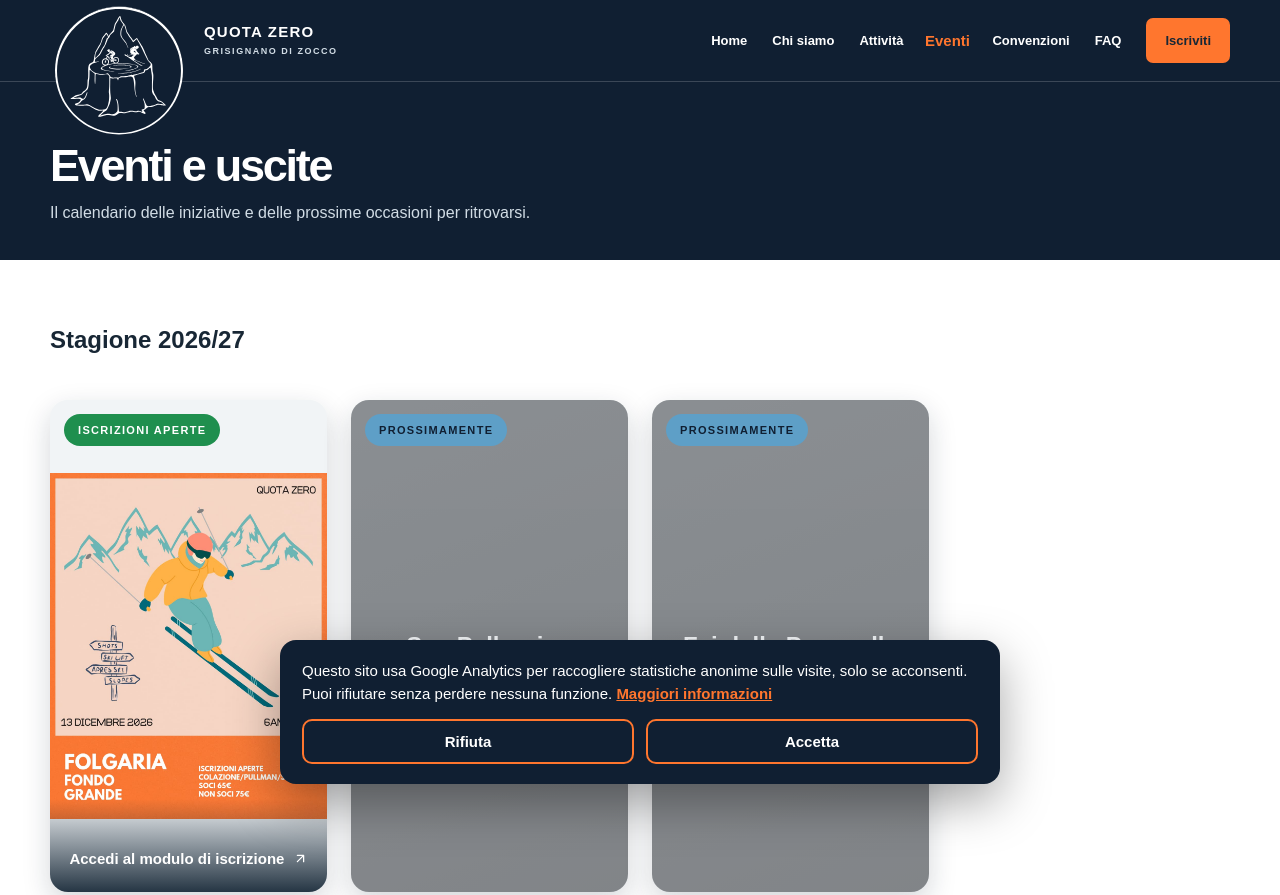
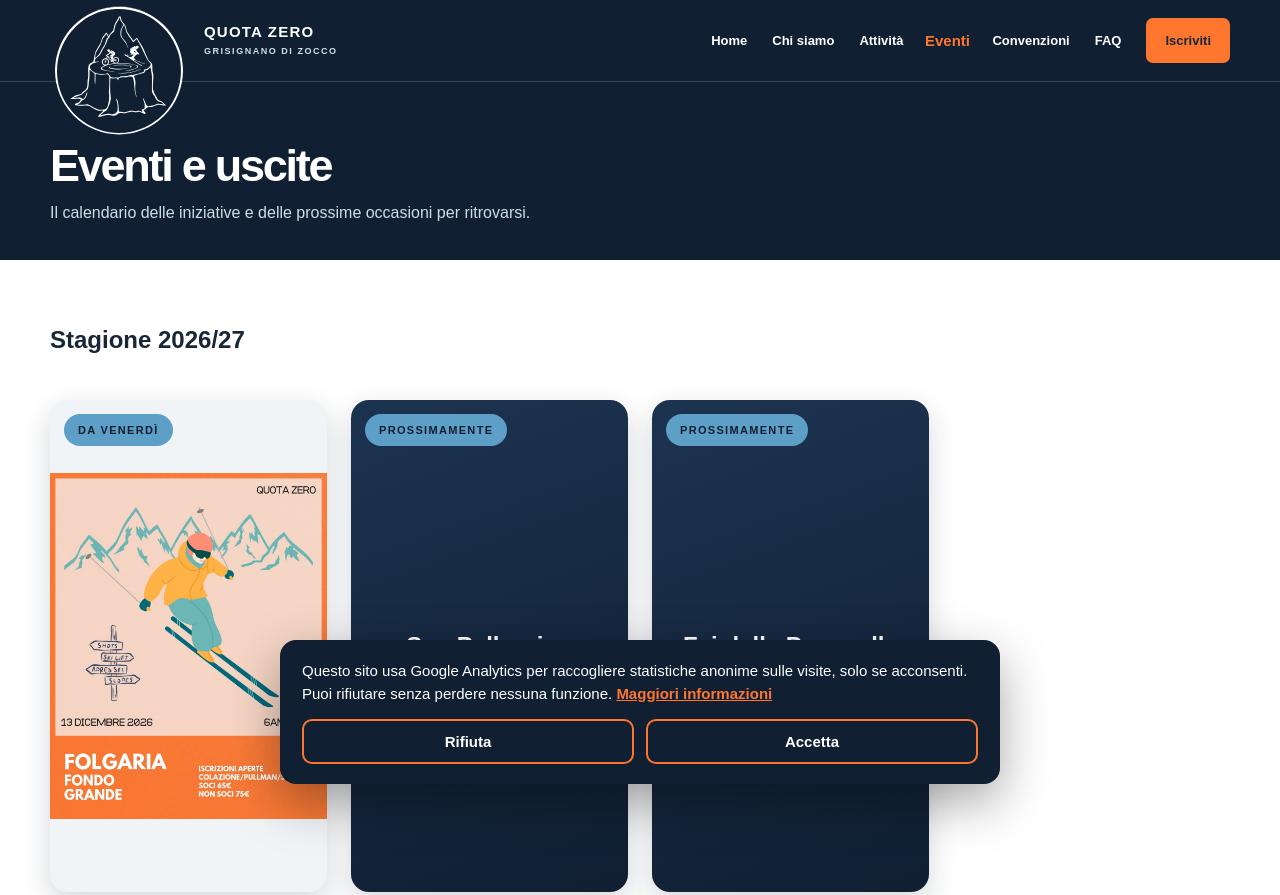
Before and after one commit to GIACOT/Quota-zero, a plain HTML site: page pages/eventi.html in a window 1280 px wide. Shown: the top 895 px of the page. Drawn offline with Linux system fonts and the light colour scheme.

Commit message:
da_venerdi

```diff
--- a/css/Eventi.css
+++ b/css/Eventi.css
@@ -170,6 +170,10 @@
     background: var(--blue);
     color: var(--navy);
 }
+.event-badge.venerdi {
+    background: var(--blue);
+    color: var(--navy);
+}
 .event-skeleton {
     aspect-ratio: 9 / 16;
     border-radius: var(--radius);
--- a/data/eventi.json
+++ b/data/eventi.json
@@ -5,7 +5,7 @@
   "data": "2026-12-13",
   "locandina": "../assets/locandine/Folgaria.jpg",
   "link": "https://docs.google.com/forms/d/1Y-tRCHidwP0BQZtqUOaHBC5SDEAaQNUxTKXfV18Tbt4/edit?usp=drive_web&ouid=106112454223207217415",
-  "stato": "iscrizioni-aperte"
+  "stato": "venerdi"
 },
 {
   "titolo": "San Pellegrino",
--- a/js/Direttivo.js
+++ b/js/Direttivo.js
@@ -37,7 +37,6 @@
             '<div class="dir-photo' + (m.foto ? '' : ' no-photo') + '">' +
             ANELLI +
             '<div class="dir-img">' + foto + '<span class="dir-initials">' + esc(iniziali(m.nome)) + '</span></div>' +
-            (m.instagram ? ICONA_IG : '') +
             '</div>' + chiudi +
             '<h3>' + esc(m.nome) + '</h3>' +
             '<p>' + esc(m.descrizione) + '</p>' +
--- a/js/Eventi.js
+++ b/js/Eventi.js
@@ -9,7 +9,8 @@
         'sold-out': 'Sold out',
         'soldout': 'Sold out',
         'iscrizioni-aperte': 'Iscrizioni aperte',
-        'prossimamente': 'Prossimamente'
+        'prossimamente': 'Prossimamente',
+        'venerdi': 'Da Venerdì'
     };
 
     // Data di oggi nel formato AAAA-MM-GG, per capire quali eventi sono passati
@@ -24,10 +25,10 @@
     function card(e) {
         var passato = e._passato;
         var stato = String(e.stato || '').toLowerCase().replace(/[\s_]+/g, '-');
-        var attivo = e.link && !passato && ['sold-out', 'soldout', 'prossimamente'].indexOf(stato) === -1;
+        var attivo = e.link && !passato && ['sold-out', 'soldout', 'prossimamente', 'venerdi'].indexOf(stato) === -1;
         var tag = attivo ? 'a' : 'div';
         var attrs = attivo ? ' href="' + esc(e.link) + '" target="_blank" rel="noopener"' : '';
-        var cls = 'event-card' + (passato ? ' is-past' : '') + (stato === 'prossimamente' && !passato ? ' is-soon' : '') + (attivo ? ' has-link' : '') + (e.locandina ? '' : ' no-image');
+        var cls = 'event-card' + (passato ? ' is-past' : '') + (stato === 'prossimamente' && stato === 'venerdi' && !passato ? ' is-soon' : '') + (attivo ? ' has-link' : '') + (e.locandina ? '' : ' no-image');
         var badge = '';
         if (passato) badge = '<span class="event-badge is-past">Concluso</span>';
         else if (STATI[stato]) badge = '<span class="event-badge ' + esc(stato) + '">' + STATI[stato] + '</span>';
```
Also changed, not shown: css/Direttivo.css (+1 -15 lines).
